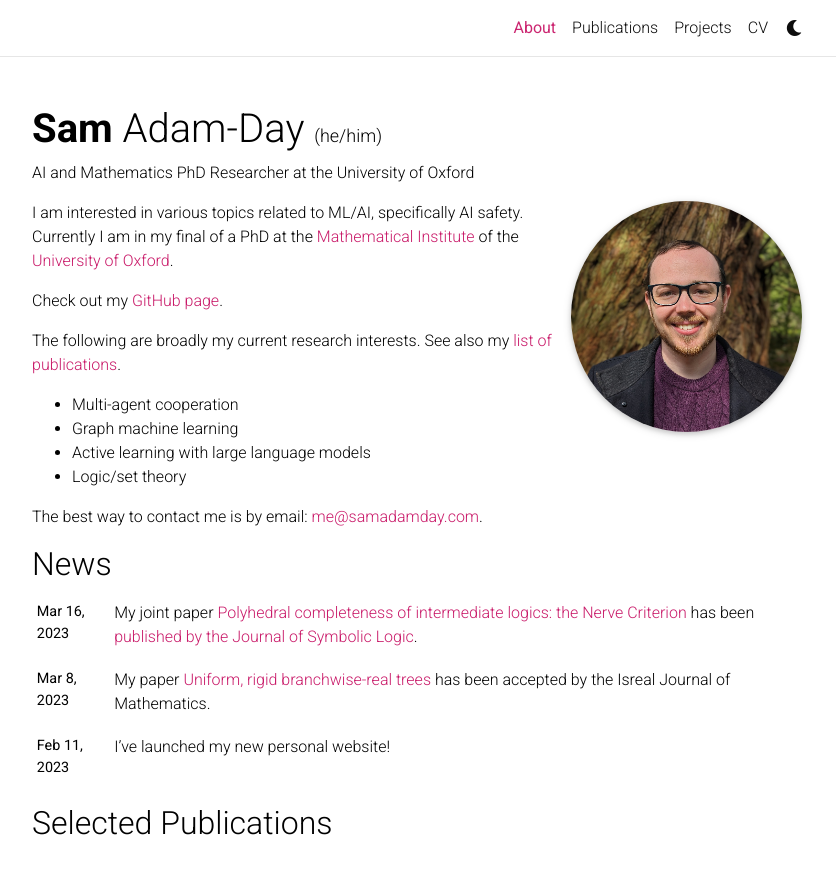
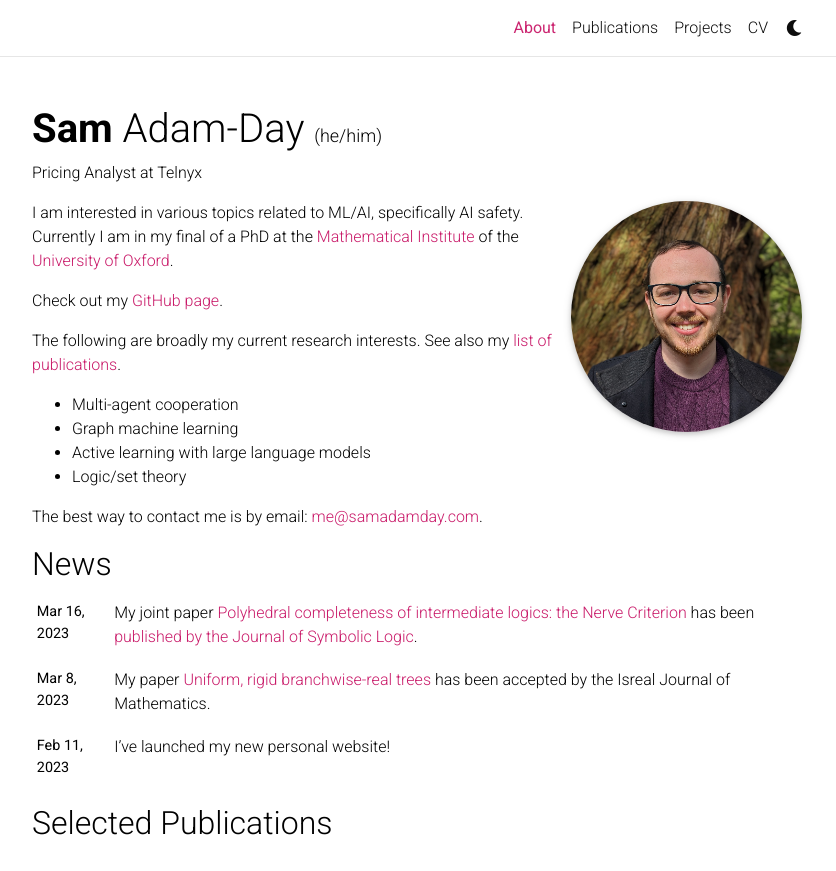
Before and after one commit to SamAdamDay/SamAdamDay.github.io, a Jekyll site: the page built from _pages/about.md, in a window 1280 px wide and 1221 px high, cut to the strip 0-871 px from the top of the window. Shown: the whole strip, without its empty margins (223-1059 px from the left). Built offline with Jekyll 4.4.1, drawn with Linux system fonts in a browser that asks for light colours; full-size pictures stand in for the smaller copies a plugin makes; comment, search, counter and statistics services are not loaded; a style sheet for code colours, icons or effects is not loaded.

Commit message:
changing about

```diff
--- a/_pages/about.md
+++ b/_pages/about.md
@@ -2,7 +2,7 @@
 layout: about
 title: About
 permalink: /
-subtitle: AI and Mathematics PhD Researcher at the University of Oxford
+subtitle: Pricing Analyst at Telnyx
 
 profile:
   align: right
```
